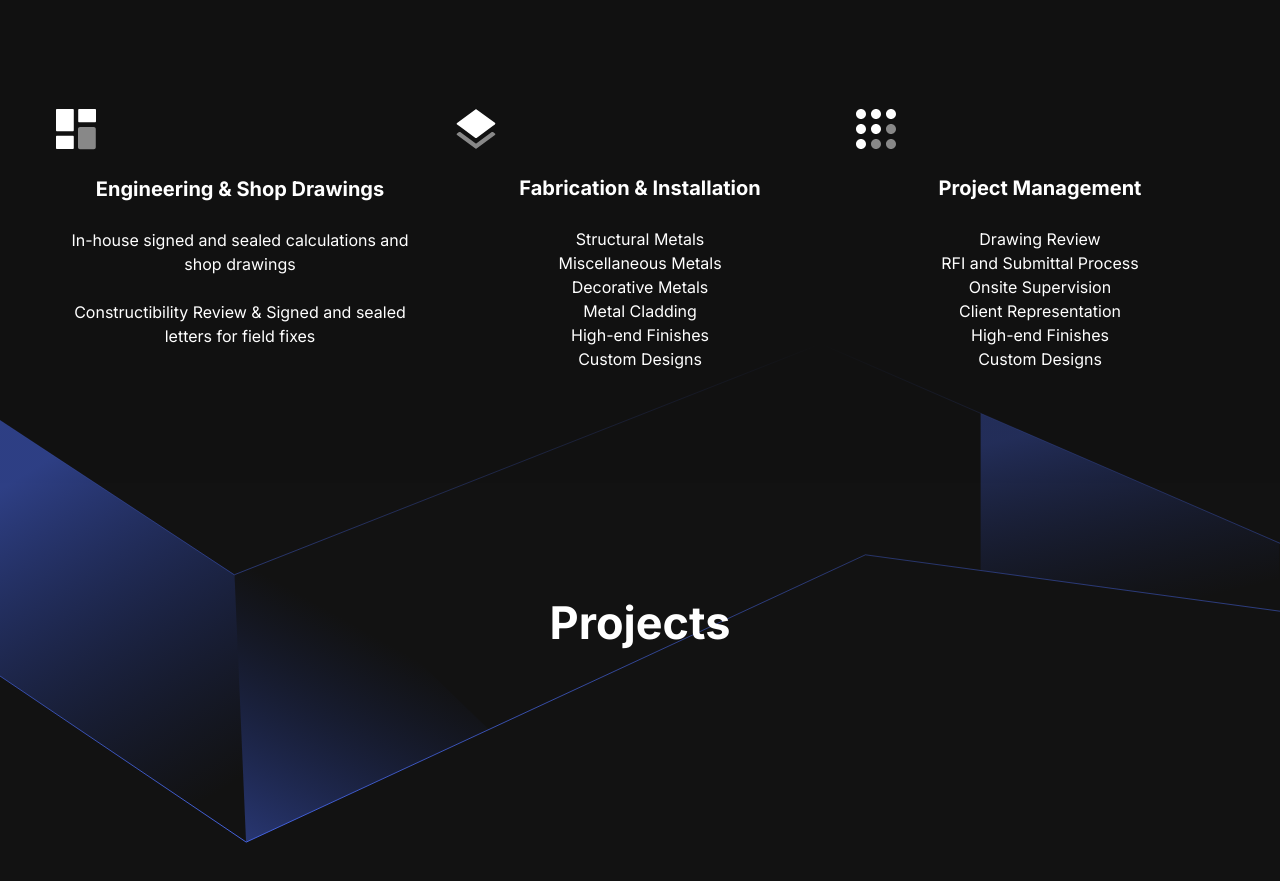
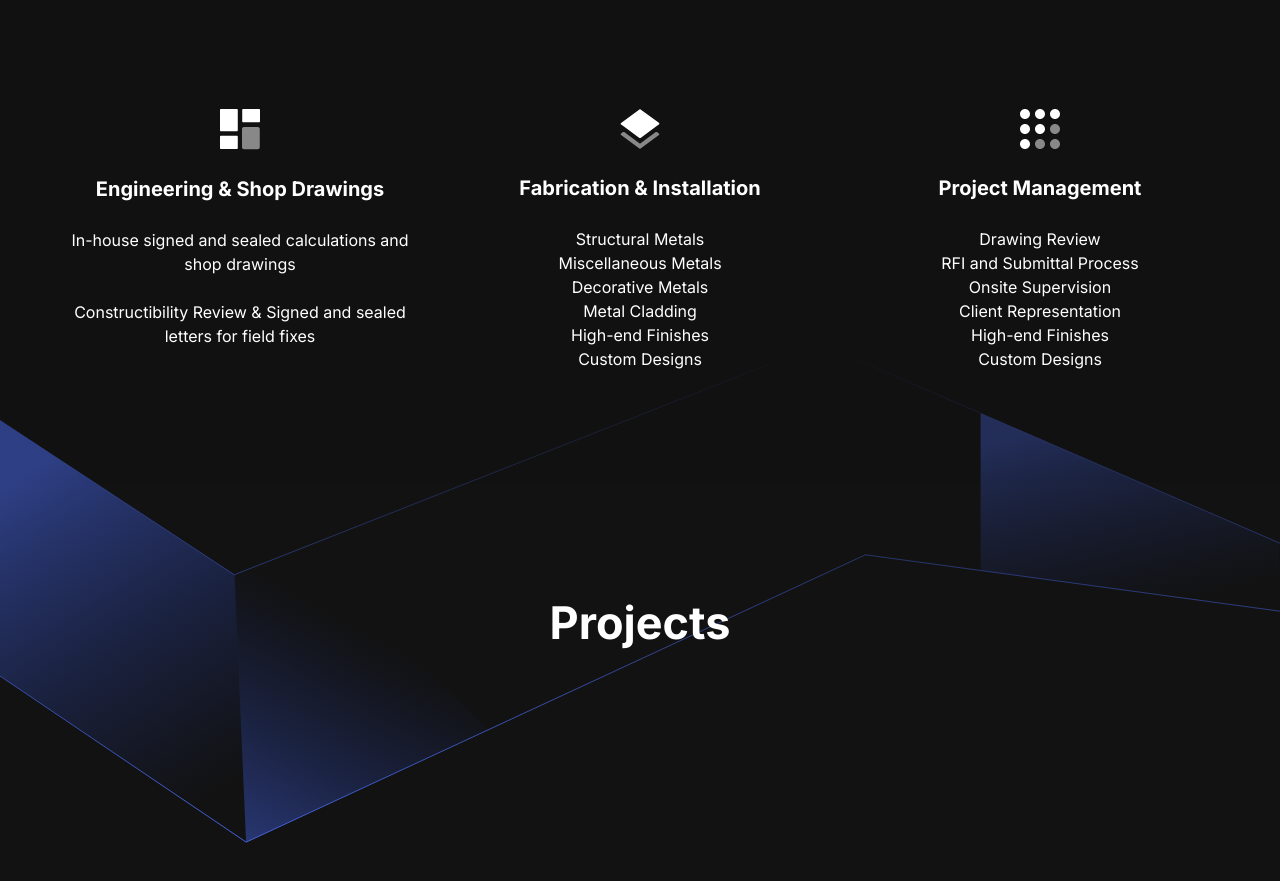
Before and after one commit to devolution007/Ms-Metal, a Next.js app: page / in a window 1280 px wide. Shown: the part 836-1717 px from the top of the page. Built offline with nearby package versions, Linux system fonts and the light colour scheme.

Commit message:
Update index.tsx

```diff
--- a/components/Features/index.tsx
+++ b/components/Features/index.tsx
@@ -16,12 +16,12 @@ const Features = () => {
             center
           />
 
-          <div className="grid grid-cols-1 gap-x-8 gap-y-14 md:grid-cols-2 lg:grid-cols-3">
+          <div className="grid grid-cols-1 gap-x-8 gap-y-14 md:grid-cols-2 lg:grid-cols-3 services-icon">
             {/* {featuresData.map((feature) => (
               <SingleFeature key={feature.id} feature={feature} />
             ))} */}
             <div>
-<svg width="40" height="41" viewBox="0 0 40 41" className="fill-current">
+<svg width="40" height="41" viewBox="0 0 40 41" className="fill-current ">
         <path
           opacity="0.5"
           d="M37.7778 40.2223H24C22.8954 40.2223 22 39.3268 22 38.2223V20.0001C22 18.8955 22.8954 18.0001 24 18.0001H37.7778C38.8823 18.0001 39.7778 18.8955 39.7778 20.0001V38.2223C39.7778 39.3268 38.8823 40.2223 37.7778 40.2223Z"
```
